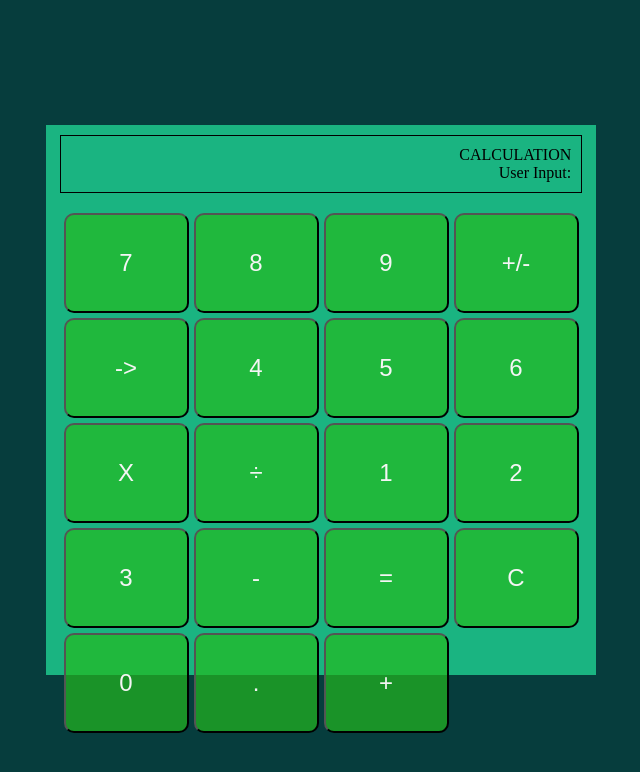
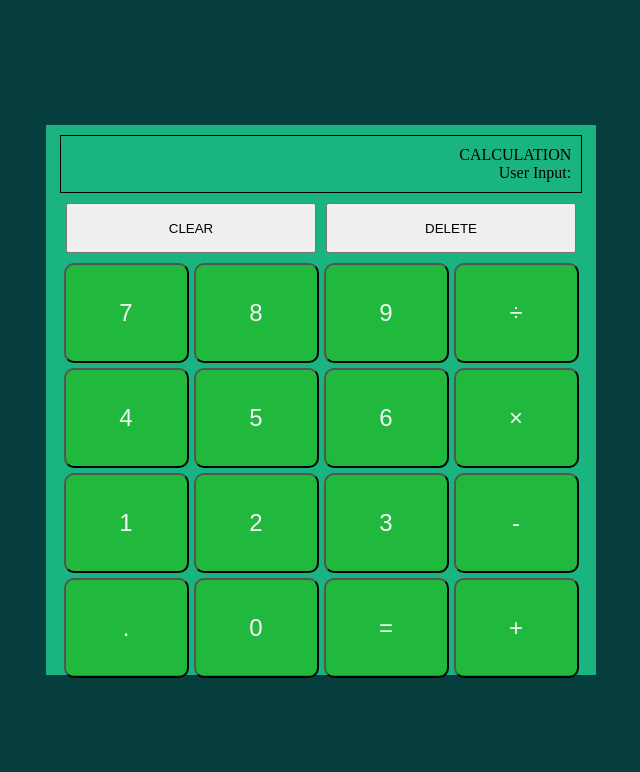
Before and after one commit to CJskii/calculator, a plain HTML site: page index.html in a window 1280 px wide. Shown: the whole page, without its empty margins (319-959 px from the left). Drawn offline with Linux system fonts and the light colour scheme.

Commit message:
clear/delete button

```diff
--- a/index.html
+++ b/index.html
@@ -15,26 +15,31 @@
                 <div class="calculation">CALCULATION</div>
                 <div class="user-input">User Input: </div>
             </div>
+            <div class="undo">
+                <div class="clear">
+                    <button class="clear">CLEAR</button>
+                </div>
+                <div class="delete">
+                    <button class="delete">DELETE</button>
+                </div>
+            </div>
             <div class="buttons">
-                <button class="btn">7</button>
-                <button class="btn">8</button>
-                <button class="btn">9</button>
-                <button class="btn">+/-</button>
-                <button class="btn">-></button>
-                <button class="btn">4</button>
-                <button class="btn">5</button>
-                <button class="btn">6</button>
-                <button class="btn">X</button>
-                <button class="btn">÷</button>
-                <button class="btn">1</button>
-                <button class="btn">2</button>
-                <button class="btn">3</button>
-                <button class="btn">-</button>
-                <button class="btn large">=</button>
-                <button class="btn">C</button>
-                <button class="btn">0</button>
-                <button class="btn">.</button>
-                <button class="btn">+</button>
+                <button class="btn bnt7">7</button>
+                <button class="btn btn8">8</button>
+                <button class="btn btn9">9</button>
+                <button class="btn btnDivide">÷</button>
+                <button class="btn btn4">4</button>
+                <button class="btn btn5">5</button>
+                <button class="btn btn6">6</button>
+                <button class="btn btnMultiply">×</button>
+                <button class="btn btn1">1</button>
+                <button class="btn btn2">2</button>
+                <button class="btn btn3">3</button>
+                <button class="btn btnSubstract">-</button>
+                <button class="btn btnDot">.</button>
+                <button class="btn btn0">0</button>
+                <button class="btn large btnEqual">=</button>
+                <button class="btn btnAdd">+</button>
             </div>
 
         </div>
```
